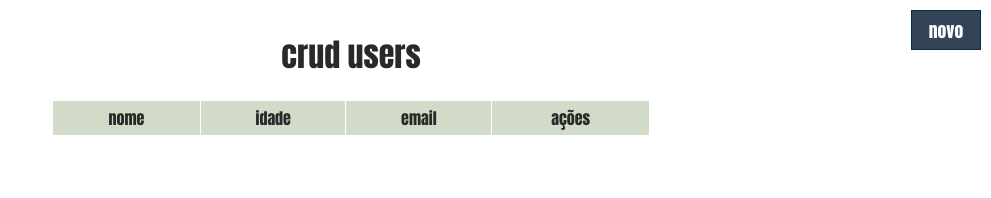
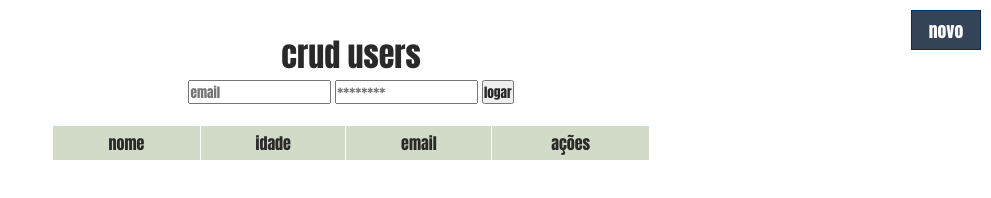
Before and after one commit to lauriciodev/crud_node-mysql-sequelize-api-Rest, a plain HTML site: page frontend/index.html in a window 1280 px wide. Shown: the whole page, without its empty margins (289-1280 px from the left). Drawn offline with nearby package versions, Linux system fonts and the light colour scheme; no server answers.

Commit message:
token + localStorage

```diff
--- a/frontend/index.html
+++ b/frontend/index.html
@@ -43,6 +43,23 @@
       </div>
 
       <h1>crud users</h1>
+      <form>
+        <input
+          required
+          placeholder="email"
+          type="text"
+          name="email"
+          id="email__log"
+        />
+        <input
+          required
+          placeholder="********"
+          type="text"
+          name="pass"
+          id="pass__log"
+        />
+        <button type="button" onclick="login()">logar</button>
+      </form>
 
       <table border class="table">
         <thead>
@@ -56,6 +73,27 @@
     </div>
     <script src="https://cdn.jsdelivr.net/npm/axios/dist/axios.min.js"></script>
     <script>
+      function login() {
+        let emailField = document.getElementById("email__log");
+        let passField = document.getElementById("pass__log");
+        let email = emailField.value;
+        let pass = passField.value;
+
+        axios
+          .post("http://localhost:3000/auth", {
+            email: email,
+            password: pass,
+          })
+          .then((response) => {
+            let token = response.data.token;
+            localStorage.setItem("token", token);
+            window.location.reload();
+          })
+          .catch((erro) => {
+            alert("usuario invalido");
+          });
+      }
+
       let modal = document.querySelector(".modal__create");
       let modalEdit = document.querySelector(".modal__edit");
       let tbody = document.getElementById("tbody");
@@ -71,9 +109,7 @@
 
       let axiosConfig = {
         headers: {
-          Authorization:
-            "Bearer " +
-            "eyJhbGciOiJIUzI1NiIsInR5cCI6IkpXVCJ9.eyJlbWFpbCI6InRlc3RlQGdtYWlsLmNvbSIsImlhdCI6MTY2ODQ3NTEwNywiZXhwIjoxNjY4NjQ3OTA3fQ.XZ0F6na7tPhVgnV4t6aN4m6mQZke3Bfj8wjJbgR_A6E",
+          Authorization: "Bearer " + localStorage.getItem("token"),
         },
       };
 
```
